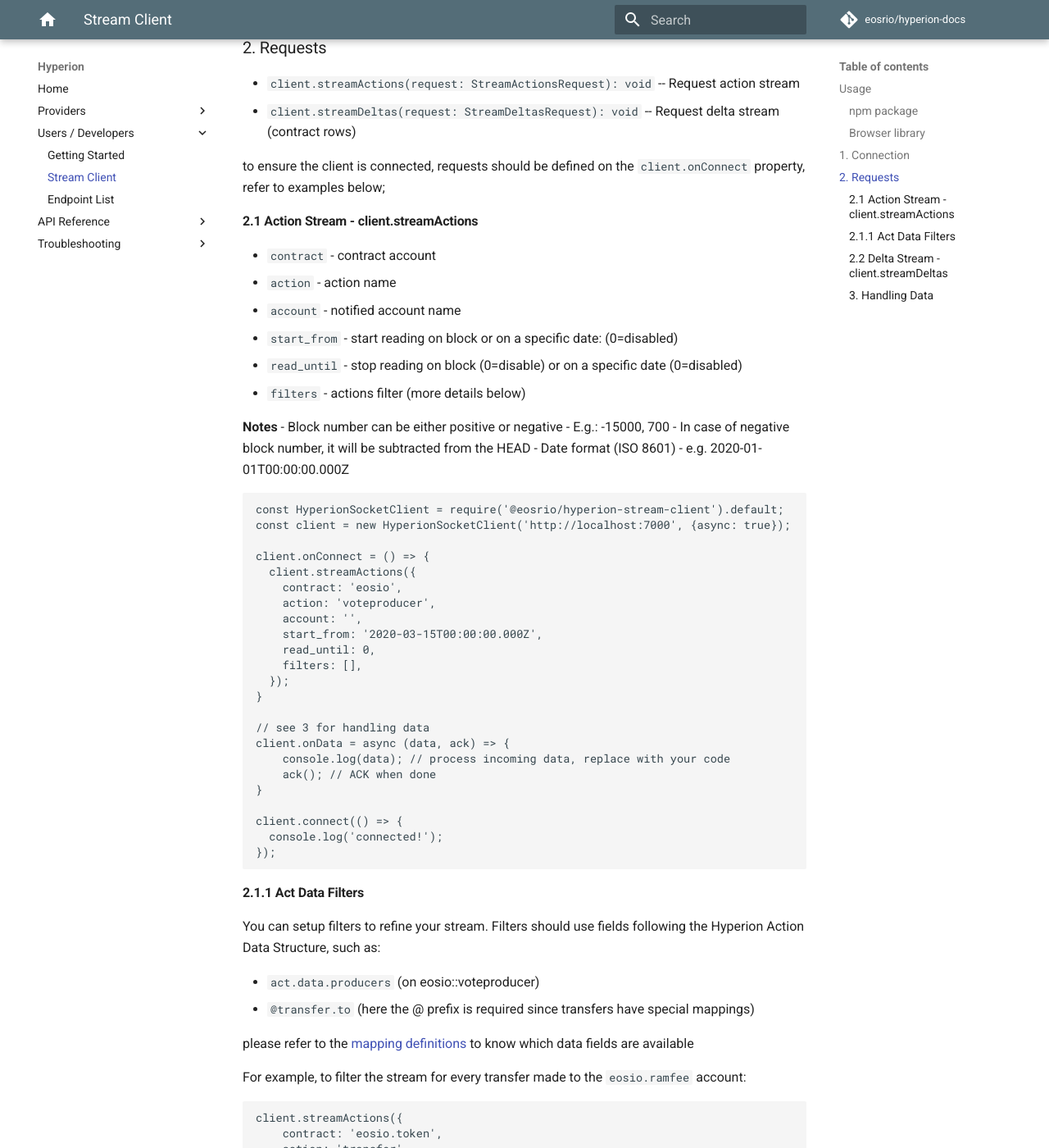
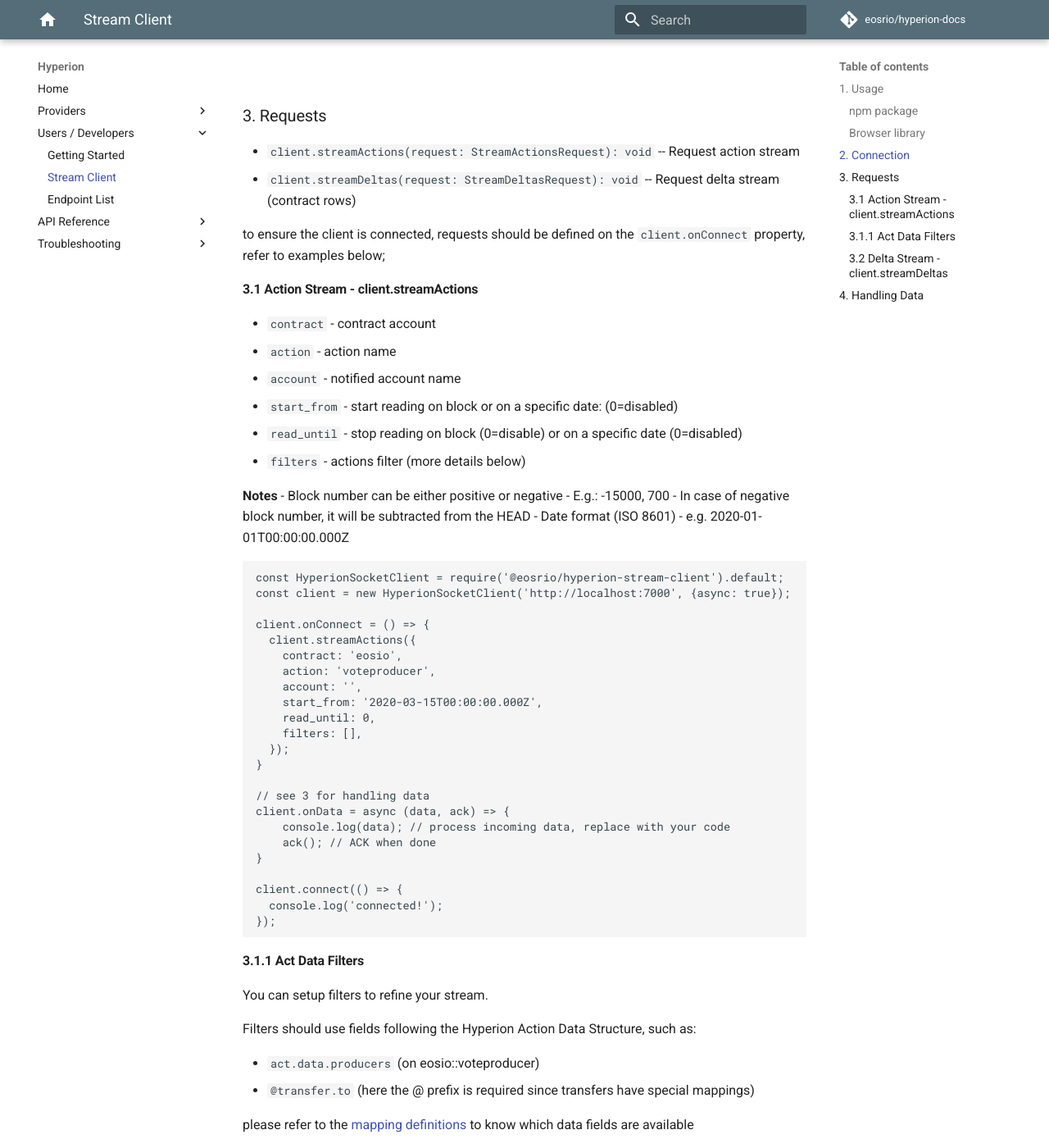
Before and after one commit to eosrio/hyperion-docs, an MkDocs documentation site: the page built from docs/stream_client.md, in a window 1280 px wide and 1400 px high, scrolled down 1166 px. Shown: the whole window at 82% size. Built offline with MkDocs 1.6.1 and Material for MkDocs 9.7.7, drawn with Linux system fonts in a browser that asks for light colours; comment, search, counter and statistics services are not loaded; some of the changed text lies outside the part shown.

Commit message:
Update stream_client.md

````diff
--- a/docs/stream_client.md
+++ b/docs/stream_client.md
@@ -24,7 +24,9 @@
 
 For other usages the bundle is also available at `dist/bundle.js`
 
-### 1. Connection
+<br>
+
+### 2. Connection
 
 Setup the endpoint that you want to fetch data from and the flow control mode:
 
@@ -44,14 +46,16 @@
 - Async: **true** - The transmission will be asynchronous and you need an acknowledge function. Incoming data will be held on a local queue until ack is called.
 - Async: **false** - The transmission will be synchronous. The acknowledge function is not needed.
 
-### 2. Requests
+<br>
+
+### 3. Requests
 
  - `client.streamActions(request: StreamActionsRequest): void` -- Request action stream
  - `client.streamDeltas(request: StreamDeltasRequest): void` -- Request delta stream (contract rows)
 
 to ensure the client is connected, requests should be defined on the `client.onConnect` property, refer to examples below;
 
-#### 2.1 Action Stream - client.streamActions
+#### 3.1 Action Stream - client.streamActions
 
  - `contract` - contract account
  - `action` - action name
@@ -91,8 +95,10 @@
 });
 ```
 
-#### 2.1.1 Act Data Filters
-You can setup filters to refine your stream. Filters should use fields following the Hyperion Action Data Structure, such as:
+#### 3.1.1 Act Data Filters
+You can setup filters to refine your stream.
+
+Filters should use fields following the Hyperion Action Data Structure, such as:
 
  - `act.data.producers` (on eosio::voteproducer)
  - `@transfer.to` (here the @ prefix is required since transfers have special mappings)
@@ -118,7 +124,7 @@
 To refine even more your stream, you could add more filters. Remember that adding more filters
 will result in an AND operation, currently it's not possible to make OR operations with filters.
 
-#### 2.2 Delta Stream - client.streamDeltas
+#### 3.2 Delta Stream - client.streamDeltas
 
  - `code` - contract account
  - `table` - table name
@@ -143,7 +149,9 @@
 
  _Note: Delta filters are planned to be implemented soon._
 
-#### 3. Handling Data
+<br>
+
+### 4. Handling Data
 
 Incoming data is handled via the `client.onData` callback
 
````
Also changed, not shown: other parts of docs/stream_client.md (+1 -1 lines).
